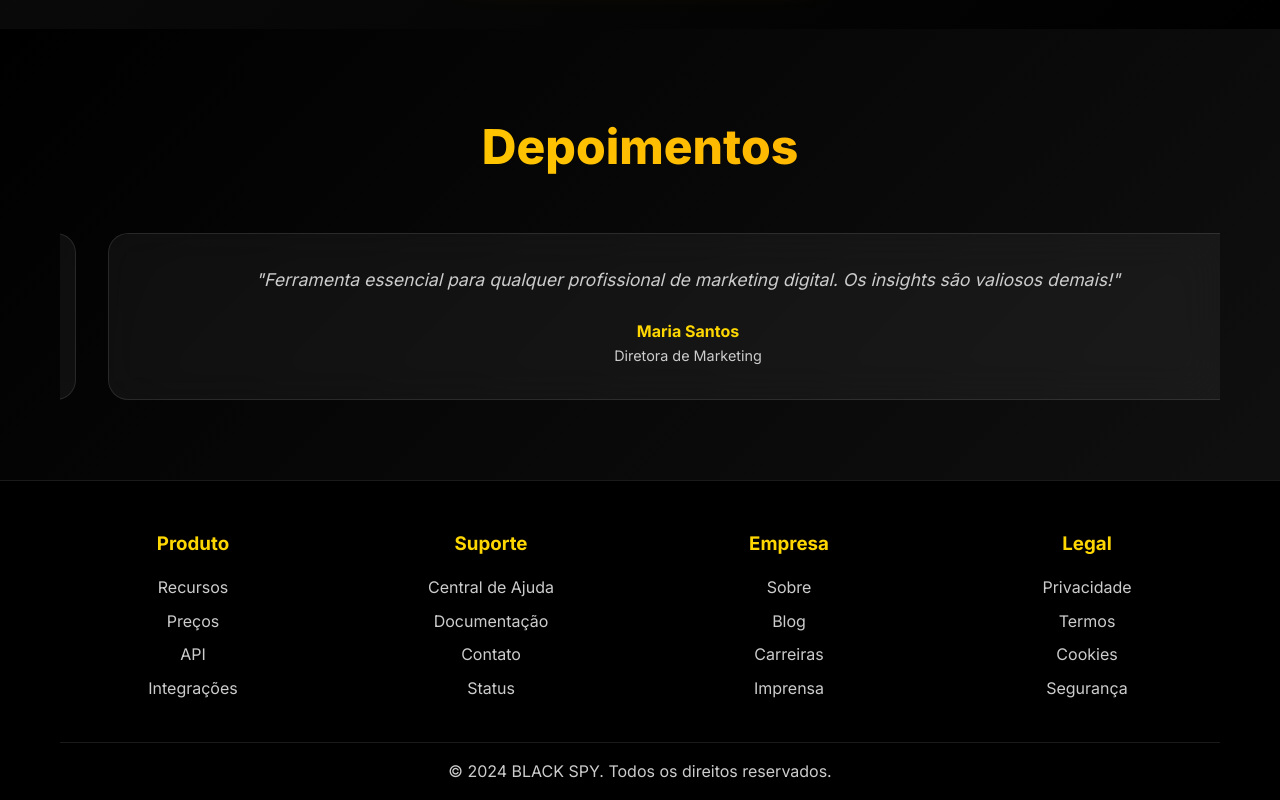
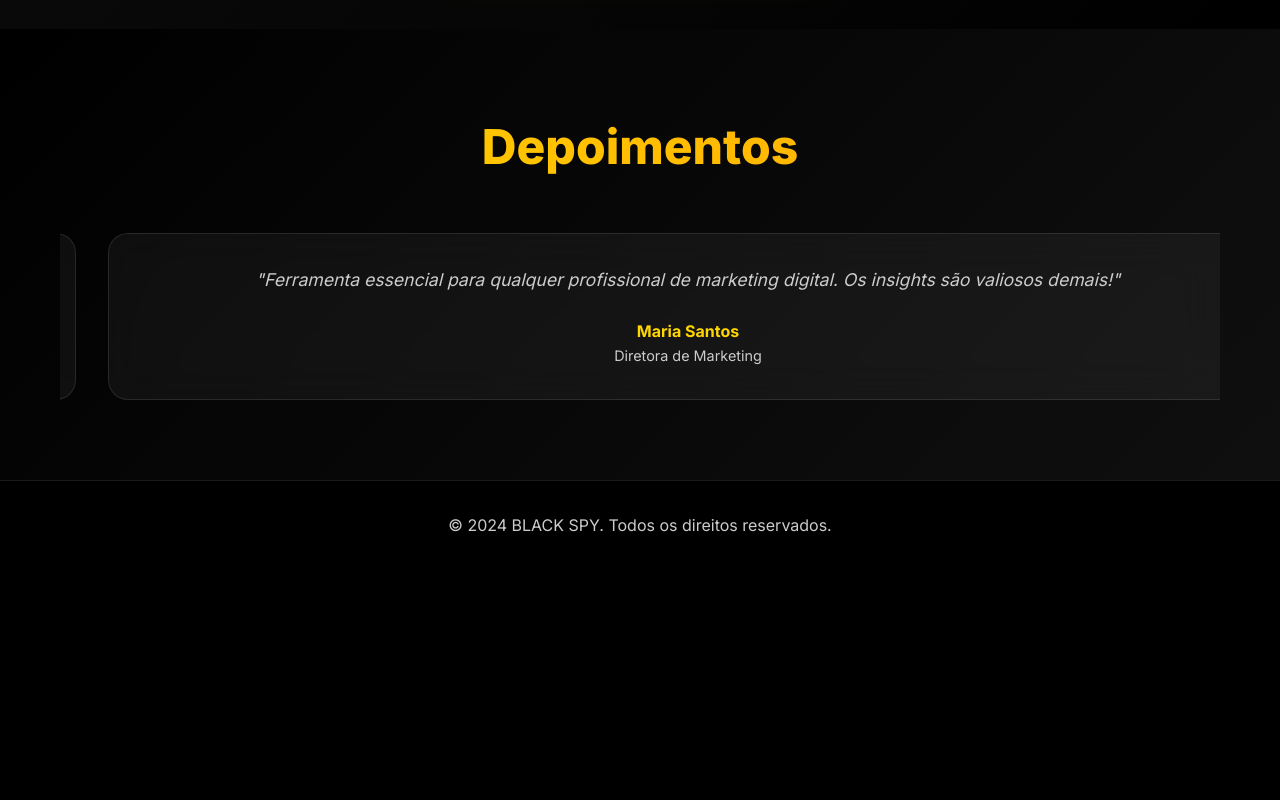
Before and after one commit to geraljoaoecom-eng/-black-spy-complete, a browser extension: page index.html in a window 1280 px wide. Shown: the part 2462-3262 px from the top of the page. After the commit the page ends 3033 px from the top, so only its background shows below. Drawn offline with Linux system fonts and the light colour scheme.

Commit message:
Simplify footer to just copyright notice

```diff
--- a/index.html
+++ b/index.html
@@ -711,40 +711,12 @@
         /* Footer */
         footer {
             background: var(--primary-black);
-            padding: 3rem 0 1rem;
+            padding: 2rem 0;
             text-align: center;
             border-top: 1px solid var(--glass-border);
         }
 
-        .footer-content {
-            display: grid;
-            grid-template-columns: repeat(auto-fit, minmax(250px, 1fr));
-            gap: 2rem;
-            margin-bottom: 2rem;
-        }
-
-        .footer-section h3 {
-            color: var(--primary-gold);
-            margin-bottom: 1rem;
-            font-weight: 700;
-        }
-
-        .footer-section a {
-            color: var(--secondary-light);
-            text-decoration: none;
-            transition: all 0.3s ease;
-            display: block;
-            margin-bottom: 0.5rem;
-        }
-
-        .footer-section a:hover {
-            color: var(--primary-gold);
-            transform: translateX(5px);
-        }
-
         .footer-bottom {
-            border-top: 1px solid var(--glass-border);
-            padding-top: 1rem;
             color: var(--secondary-light);
         }
 
@@ -1044,36 +1016,6 @@
     <!-- Footer -->
     <footer id="contact">
         <div class="container">
-            <div class="footer-content">
-                <div class="footer-section">
-                    <h3>Produto</h3>
-                    <a href="#features">Recursos</a>
-                    <a href="#pricing">Preços</a>
-                    <a href="#">API</a>
-                    <a href="#">Integrações</a>
-                </div>
-                <div class="footer-section">
-                    <h3>Suporte</h3>
-                    <a href="#">Central de Ajuda</a>
-                    <a href="#">Documentação</a>
-                    <a href="#">Contato</a>
-                    <a href="#">Status</a>
-                </div>
-                <div class="footer-section">
-                    <h3>Empresa</h3>
-                    <a href="#">Sobre</a>
-                    <a href="#">Blog</a>
-                    <a href="#">Carreiras</a>
-                    <a href="#">Imprensa</a>
-                </div>
-                <div class="footer-section">
-                    <h3>Legal</h3>
-                    <a href="#">Privacidade</a>
-                    <a href="#">Termos</a>
-                    <a href="#">Cookies</a>
-                    <a href="#">Segurança</a>
-                </div>
-            </div>
             <div class="footer-bottom">
                 <p>&copy; 2024 BLACK SPY. Todos os direitos reservados.</p>
             </div>
```
